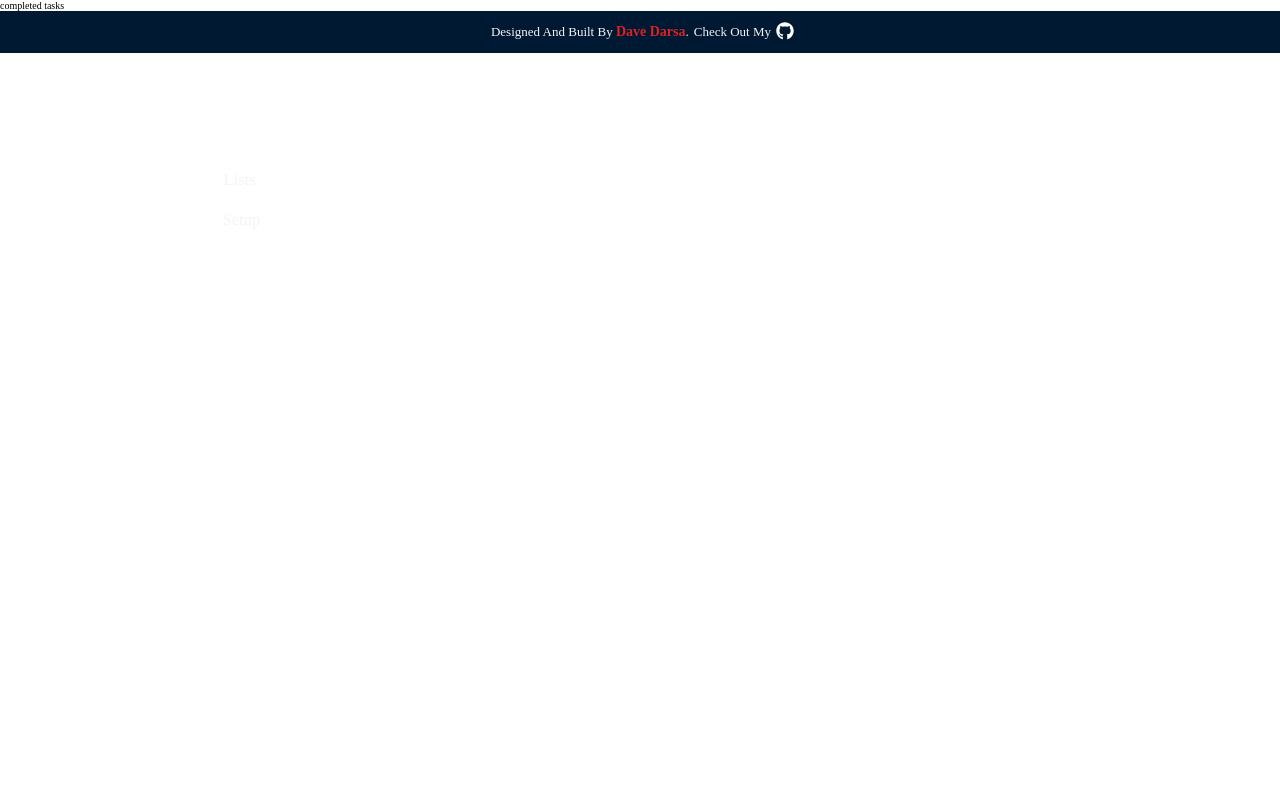
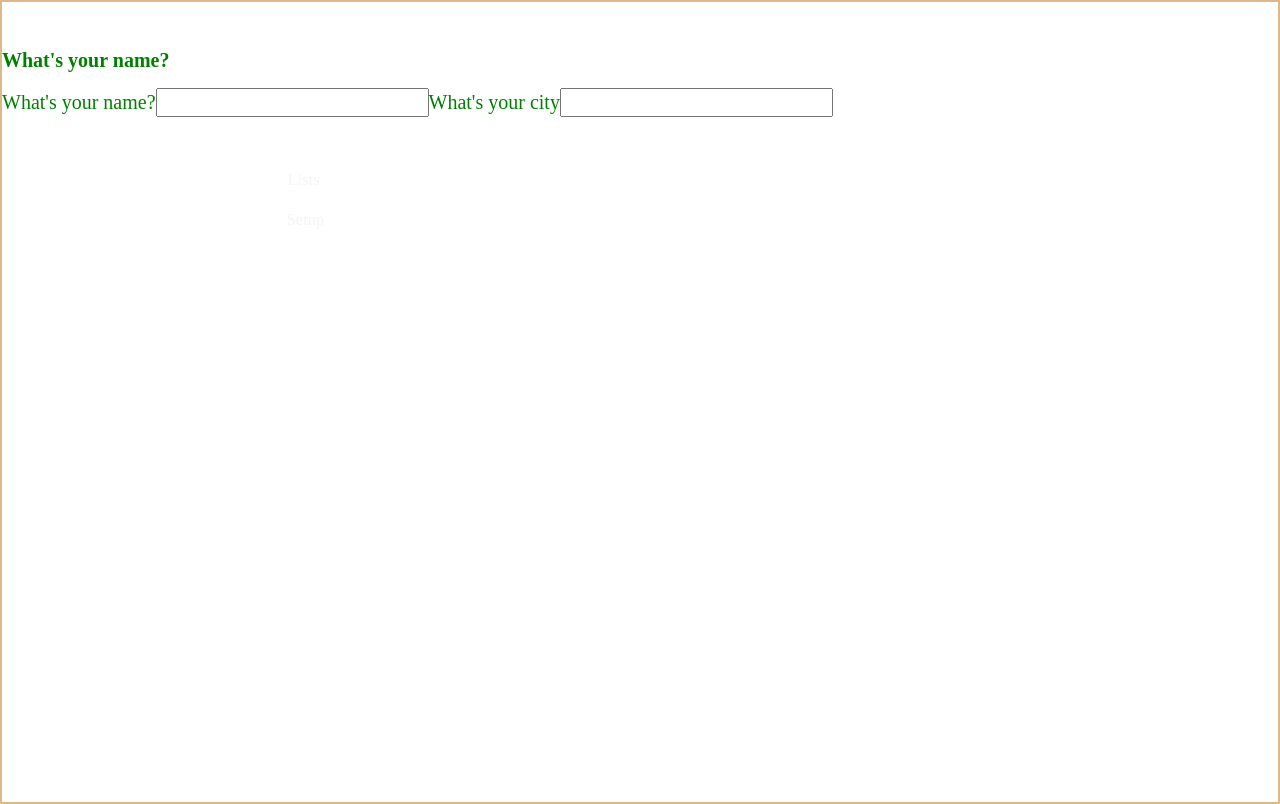
Before and after one commit to DaveDarsa/worksmart, a React (Create React App) app: page /setup in a window 1280 px wide. Built offline with nearby package versions, Linux system fonts and the light colour scheme; a web font is replaced by a local one.

Commit message:
Beautify setup page, add anims

```diff
--- a/src/App.js
+++ b/src/App.js
@@ -8,12 +8,13 @@ import NotFound from "./pages/NotFound";
 import Nav from "./components/Nav";
 import { AnimatePresence } from "framer-motion";
 import { SavedDetailsProvider } from "./contexts/SavedDetailsProvider";
-import Footer from "./components/Footer";
+import UserContextProvider from "./contexts/UserContextProvider";
+
 function App() {
   const [loading, setLoading] = useState(true);
-
   return (
     <ThemeContextProvider>
+      <UserContextProvider>
         <div className="App">
           <AnimatePresence exitBeforeEnter>
             {loading && <Loader setLoading={setLoading} />}
@@ -36,10 +37,10 @@ function App() {
                   <NotFound />
                 </Route>
               </Switch>
-            <Footer />
             </>
           )}
         </div>
+      </UserContextProvider>
     </ThemeContextProvider>
   );
 }
--- a/src/components/Header.js
+++ b/src/components/Header.js
@@ -1,7 +1,9 @@
-import React from "react";
+import React, { useContext } from "react";
 import { StyledHeader } from "../styles/StyledHeader";
+import { UserContext } from "../contexts/UserContextProvider";
+const Header = ({ theme, setTheme }) => {
+  const [userDetails] = useContext(UserContext);
 
-const Header = ({ theme, setTheme }) => {
   return (
     <StyledHeader className="header">
       <div className="headertop">
@@ -9,7 +11,7 @@ const Header = ({ theme, setTheme }) => {
           <span>W</span>ork<span>S</span>mart
         </div>
         <div className="userInfo">
-          Hello <span>User</span>
+          Hello, <span>{userDetails.name}</span>
         </div>
         <div className="themeToggler">Current Theme:{theme}</div>
       </div>
--- a/src/components/Nav.js
+++ b/src/components/Nav.js
@@ -26,7 +26,7 @@ const Nav = () => {
 const StyledNav = styled.ul`
   position: fixed;
   top: 20vh;
-  left: 15vw;
+  left: 20vw;
   display: flex;
   flex-direction: column;
   align-items: center;
--- a/src/components/Weather.js
+++ b/src/components/Weather.js
@@ -1,32 +1,66 @@
-import React, { useState } from "react";
+import React, { useState, useContext } from "react";
 import styled from "styled-components";
+import { UserContext } from "../contexts/UserContextProvider";
 import { getWeather } from "../utils/getWeather";
 import { FontAwesomeIcon } from "@fortawesome/react-fontawesome";
 import { faCloudSun } from "@fortawesome/free-solid-svg-icons";
 const Weather = () => {
   const [temp, setTemp] = useState(0);
+  const [userInfo] = useContext(UserContext);
 
-  const weather = getWeather("Tbilisi");
+  const weather = getWeather(userInfo.city);
   weather.then((weatherValue) => {
     setTemp(weatherValue);
   });
 
   return (
     <StyledWeather className="weather">
-      <FontAwesomeIcon icon={faCloudSun} style={{ marginRight: ".2rem" }} />
-      {temp} F <br />
-      London
+      <div className="iconandtemp">
+        <FontAwesomeIcon
+          icon={faCloudSun}
+          style={{ marginRight: ".5rem" }}
+          className="icon"
+        />
+
+        <div className="temp">
+          {temp}
+          <sup>o</sup> F <br />
+        </div>
+      </div>
+      {userInfo.city}
     </StyledWeather>
   );
 };
 
 const StyledWeather = styled.div`
+  font-family: "Lato", sans-serif;
   color: white;
   margin-bottom: -5rem;
   transform: translateX(5rem);
   font-size: 2rem;
   width: fit-content;
   margin-left: auto;
+  display: flex;
+  flex-direction: column;
+  align-items: center;
+  .icon {
+    /* align-self: flex-start;
+    justify-self: flex-end;
+    margin-top: 0.5rem; */
+  }
+  .iconandtemp {
+    display: flex;
+    justify-content: space-evenly;
+    align-items: baseline;
+  }
+  .cityntemp {
+    /* display: flex;
+    align-items: flex-start;
+    flex-direction: column; */
+  }
+  sup {
+    font-size: 1.5rem;
+  }
 `;
 
 export default Weather;
--- a/src/contexts/UserContextProvider.js
+++ b/src/contexts/UserContextProvider.js
@@ -0,0 +1,23 @@
+import React, { createContext, useState, useEffect } from "react";
+
+export const UserContext = createContext();
+
+const UserContextProvider = (props) => {
+  const [userDetails, setUserDetails] = useState("");
+
+  useEffect(() => {
+    let user = localStorage.getItem("userDetails");
+
+    if (user) {
+      setUserDetails(JSON.parse(user));
+    } else {
+      setUserDetails({ name: "user", location: "London" });
+    }
+  }, []);
+  return (
+    <UserContext.Provider value={[userDetails, setUserDetails]}>
+      {props.children}
+    </UserContext.Provider>
+  );
+};
+export default UserContextProvider;
--- a/src/pages/Home.js
+++ b/src/pages/Home.js
@@ -2,10 +2,18 @@ import React, { useContext } from "react";
 import { ThemeContext } from "../contexts/ThemeContextProvider";
 import Header from "../components/Header";
 import MainBody from "../components/Mainbody";
+import Footer from "../components/Footer";
 import { motion } from "framer-motion";
-
+import { UserContext } from "../contexts/UserContextProvider";
+import { Redirect } from "react-router-dom";
 const Home = () => {
   const [theme, setTheme] = useContext(ThemeContext);
+  const [userDetails] = useContext(UserContext);
+  var needsRedirect = userDetails.name === "user";
+
+  if (needsRedirect) {
+    return <Redirect to="/setup" />;
+  }
   return (
     <motion.div
       initial={{ opacity: 0.8, scale: 0.95 }}
@@ -14,6 +22,7 @@ const Home = () => {
     >
       <Header theme={theme} setTheme={setTheme} />
       <MainBody />
+      <Footer />
     </motion.div>
   );
 };
--- a/src/pages/Setup.js
+++ b/src/pages/Setup.js
@@ -1,7 +1,105 @@
-import React from "react";
+import React, { useContext, useState, useEffect } from "react";
+import styled from "styled-components";
+import { motion, AnimatePresence } from "framer-motion";
+import { UserContext } from "../contexts/UserContextProvider";
+import { withRouter } from "react-router-dom";
 
-const Completed = () => {
-  return "completed tasks";
+const warningVariants = {
+  initial: {
+    opacity: 0,
+  },
+  visible: {
+    opacity: 1,
+  },
+  exit: {
+    opacity: 0,
+  },
 };
 
-export default Completed;
+const Setup = (props) => {
+  const [, setUserInfo] = useContext(UserContext);
+  const [name, setName] = useState("");
+  const [city, setCity] = useState("");
+  const [warningShowing, setWarningShowing] = useState(false);
+
+  useEffect(() => {
+    var timeID = setTimeout(() => {
+      setWarningShowing(false);
+    }, 4000);
+
+    return function cleanUp() {
+      clearTimeout(timeID);
+    };
+  }, [warningShowing]);
+  const submitHandler = (e) => {
+    e.preventDefault();
+    if (city.length === 0 || name.length === 0) {
+      setWarningShowing(!warningShowing);
+      return;
+    }
+    localStorage.setItem("userDetails", JSON.stringify({ name, city }));
+    setUserInfo(JSON.parse(localStorage.getItem("userDetails")));
+    setName("");
+    setCity("");
+    props.history.push("/");
+  };
+
+  const nameChange = (e) => {
+    setName(e.target.value);
+  };
+
+  const cityChange = (e) => {
+    setCity(e.target.value);
+  };
+  return (
+    <StyledSetup className="setup">
+      <motion.div className="warningwrap">
+        <AnimatePresence>
+          {warningShowing && (
+            <motion.div
+              variants={warningVariants}
+              initial="initial"
+              animate="visible"
+              exit="exit"
+              className="warning"
+            >
+              Fields can't be empty
+            </motion.div>
+          )}
+        </AnimatePresence>
+      </motion.div>
+
+      <h2>What's your name?</h2>
+      <form onSubmit={submitHandler}>
+        <label htmlFor="userName">What's your name?</label>
+        <input name="userName" value={name} onChange={nameChange} type="text" />
+        <label htmlFor="userLocation">What's your city</label>
+        <input
+          name="userLocation"
+          value={city}
+          onChange={cityChange}
+          type="text"
+        />
+        <input type="submit" hidden />
+      </form>
+    </StyledSetup>
+  );
+};
+
+const StyledSetup = styled(motion.div)`
+  border: 2px solid burlywood;
+  height: 100vh;
+  padding: 0;
+  color: green;
+  font-size: 2rem;
+  .warning {
+    color: tomato;
+    font-weight: 700;
+    border: 1px solid black;
+    height: 3rem;
+  }
+  .warningwrap {
+    height: 3rem;
+  }
+`;
+export default withRouter(Setup);
--- a/src/styles/StyledHeader.js
+++ b/src/styles/StyledHeader.js
@@ -1,6 +1,7 @@
 import styled from "styled-components";
 
 export const StyledHeader = styled.div`
+  overflow: hidden;
   height: 10vh;
   font-size: 1.5rem;
   background-color: rgba(0, 25, 51, 1);
--- a/src/utils/getWeather.js
+++ b/src/utils/getWeather.js
@@ -1,10 +1,10 @@
 export const getWeather = async (place) => {
-  const apikey = "KT5zbAfw8vy1MVsmNnBHnICxMpsJFvlq";
+  const apikey = "5M3tEzUU5jbD063TGbTLV7WPiStv7jj3";
   const base = "http://dataservice.accuweather.com/locations/v1/cities/search";
   const query = `?apikey=${apikey}&q=${place}`;
   var res = await fetch(base + query);
   const data = await res.json();
-  var key = data[0].Key;
+  var key = typeof data[0] !== "undefined" ? data[0].Key : "328328";
 
   async function fetchweather() {
     const base = "http://dataservice.accuweather.com/currentconditions/v1/";
```
Lines whose indentation alone changed are shown as unchanged.
